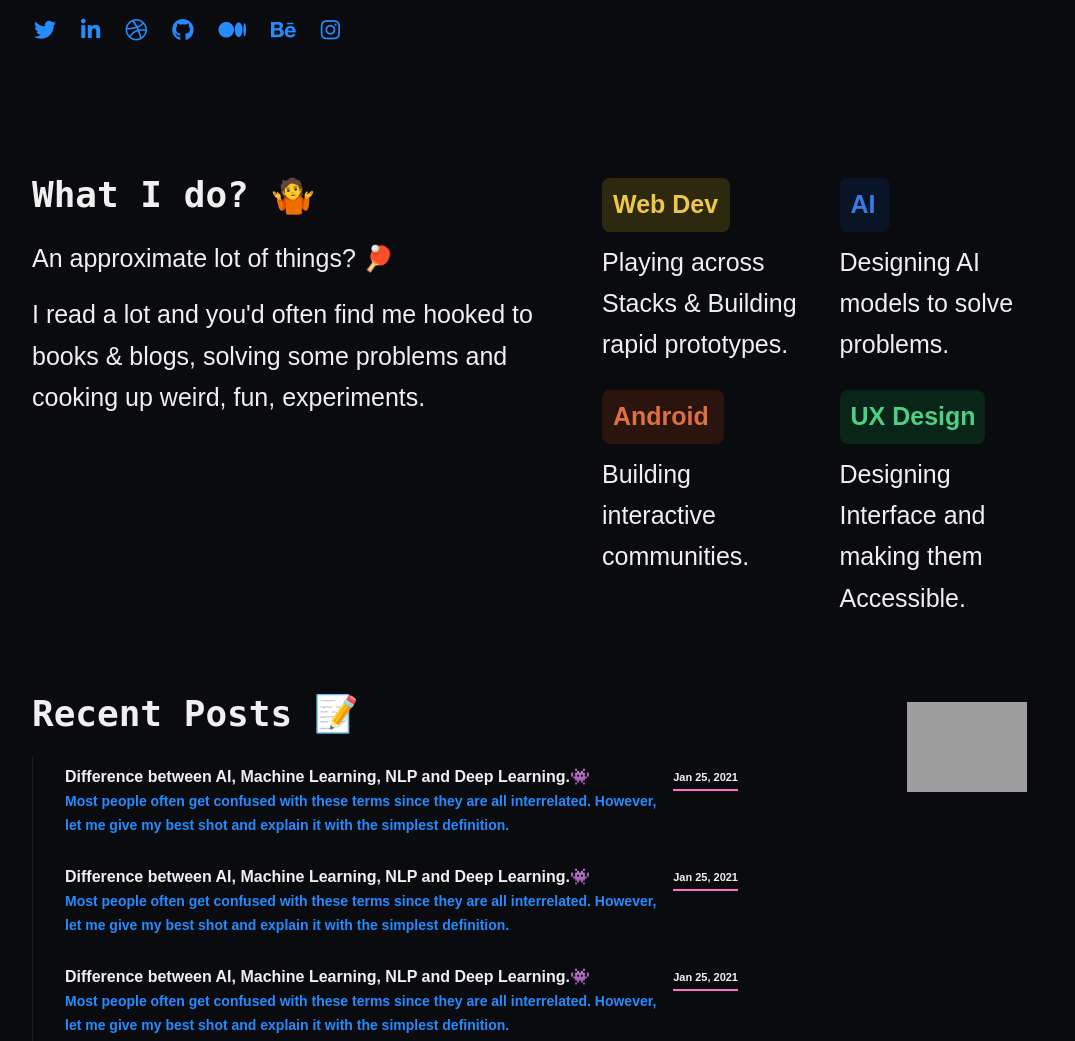
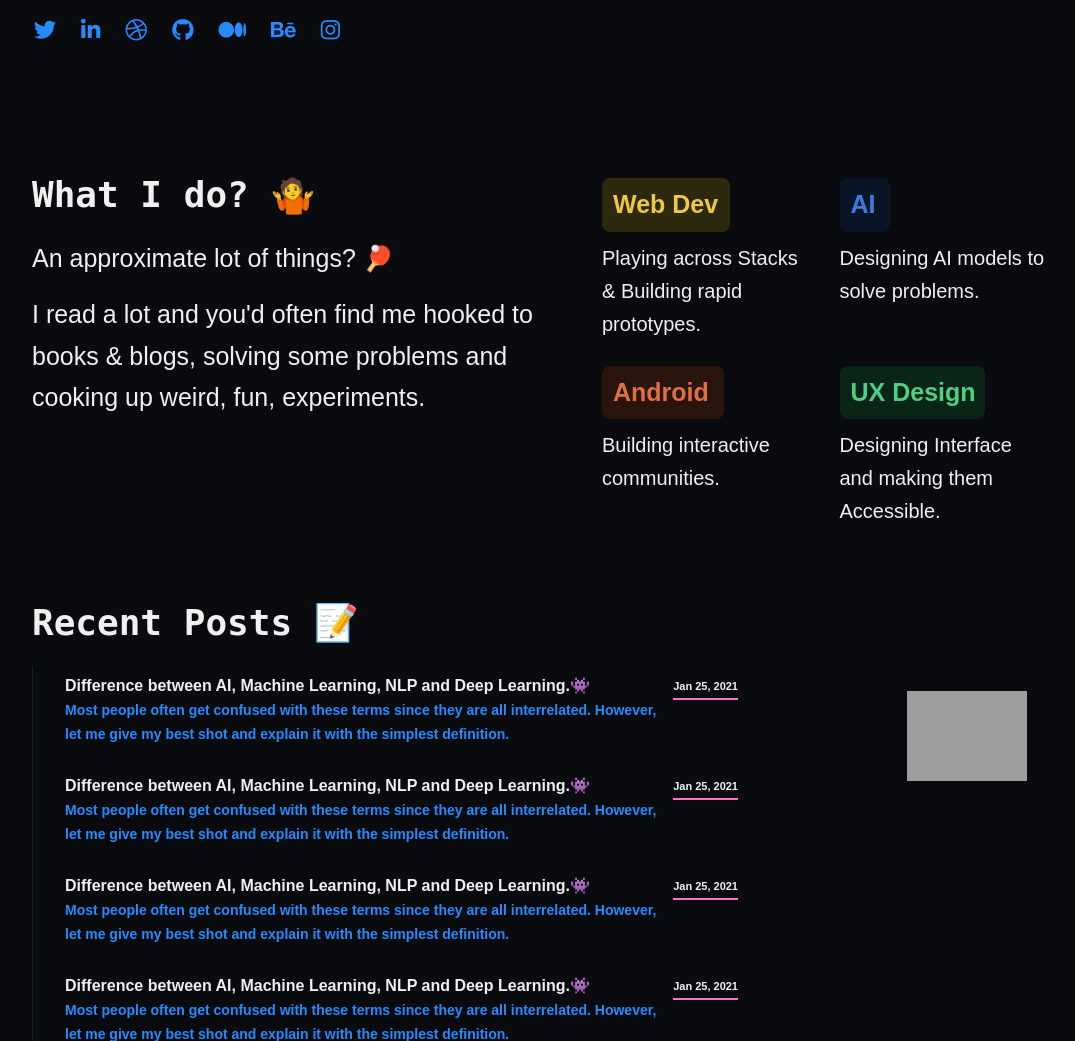
Before and after one commit to mohanmohadikar/mohanmohadikar.github.io, a PHP site: page / in a window 1280 px wide. Shown: the part 601-1642 px from the top of the page, without its empty margins (53-1128 px from the left). Run offline with PHP 8.4, Linux system fonts and the light colour scheme; some libraries are stand-ins or nearby versions; some web fonts are replaced; grey boxes are pictures that could not be loaded.

Commit message:
alter content.

```diff
--- a/assets/css/demo.css
+++ b/assets/css/demo.css
@@ -627,5 +627,5 @@ ul {
     margin: auto;
     width: 120px;
     margin-bottom: 10px;
-    margin-top: 20px;
+    margin-top: 100px;
 }
--- a/index.html
+++ b/index.html
@@ -159,7 +159,7 @@
                                         <h4 class="description" style="font-weight:600; color:rgb(238, 199, 73); padding:8px 4px; background-color:rgba(247, 212, 17, 0.15); border-radius:8px; width:128px; padding-left:11px;">Web Dev</h4>
                                     </p>
                                     <p>
-                                        <h5 class="description">Playing across Stacks & Building rapid prototypes.</h5>
+                                        <h5 class="description" style="font-size: 20px;">Playing across Stacks & Building rapid prototypes.</h5>
                                     </p>
                                 </div>
                                 <div class="col-lg-5 col-md-5 col-sm-5" id="p4">
@@ -167,7 +167,7 @@
                                         <h4 class="description" style="font-weight:600; color:rgb(57, 125, 228); padding:8px 4px; background-color:rgba(12, 80, 182,0.15); border-radius:8px; width:50px; padding-left:11px;">AI</h4>
                                     </p>
                                     <p>
-                                        <h5 class="description">Designing AI models to solve problems.</h5>
+                                        <h5 class="description" style="font-size: 20px;">Designing AI models to solve problems.</h5>
                                     </p>
                                 </div>
                     </div>
@@ -177,7 +177,7 @@
                                     <h4 class="description" style="font-weight:600; color:rgb(224, 111, 66); padding:8px 4px; background-color:rgba(223, 77, 19,0.15); border-radius:8px; width:122px; padding-left:11px;">Android</h4>
                                 </p>
                                 <p>
-                                        <h5 class="description">Building interactive communities.</h5>
+                                        <h5 class="description" style="font-size: 20px;">Building interactive communities.</h5>
                                 </p>
                             </div>
                             <div class="col-lg-5 col-md-5 col-sm-5" id="p4">
@@ -185,7 +185,7 @@
                                     <h4 class="description" style="font-weight:600; color:rgb(79, 206, 132); padding:8px 4px; background-color:rgba(11, 184, 83,0.15); border-radius:8px; width:145px; padding-left:11px;">UX Design</h4>
                                 </p>
                                 <p>
-                                        <h5 class="description">Designing Interface and making them Accessible.</h5>
+                                        <h5 class="description" style="font-size: 20px;">Designing Interface and making them Accessible.</h5>
                                 </p>
                             </div>
                         </div>
```
